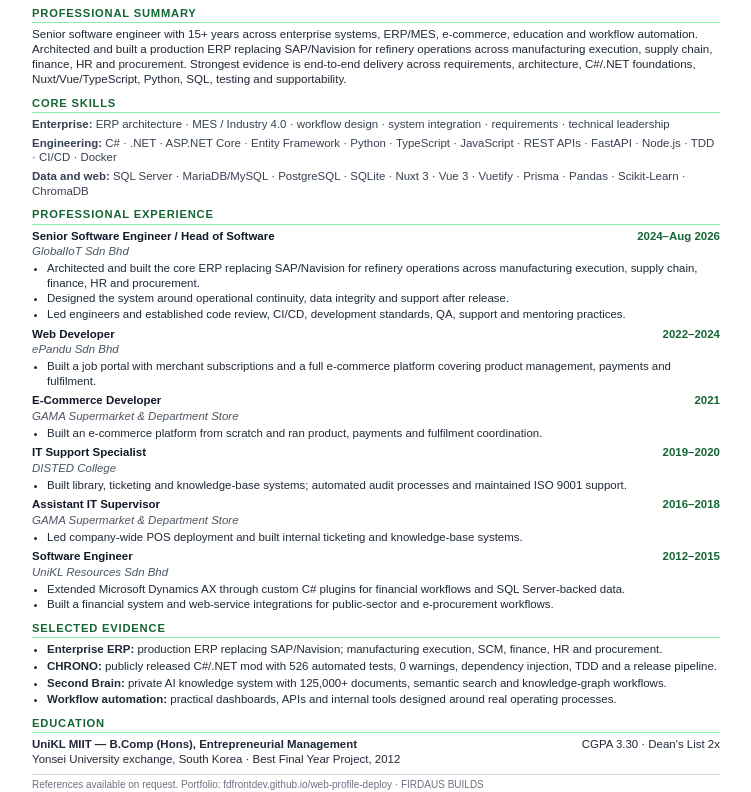
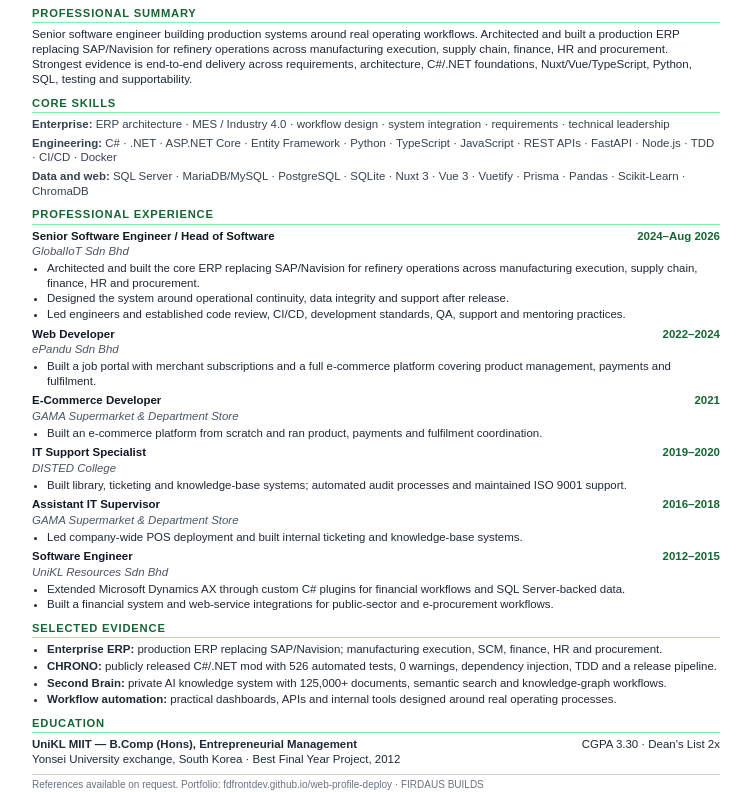
Before and after one commit to fdfrontdev/web-profile-deploy, a website: page resume-ats.html in a window 1280 px wide. Shown: the part 90-882 px from the top of the page, without its empty margins (264-1015 px from the left). Drawn offline with Linux system fonts and the light colour scheme.

Commit message:
docs(resume): sharpen senior engineering positioning

```diff
--- a/resume-ats.html
+++ b/resume-ats.html
@@ -41,7 +41,7 @@
 
   <section>
     <h2>Professional Summary</h2>
-    <p class="summary">Senior software engineer with 15+ years across enterprise systems, ERP/MES, e-commerce, education and workflow automation. Architected and built a production ERP replacing SAP/Navision for refinery operations across manufacturing execution, supply chain, finance, HR and procurement. Strongest evidence is end-to-end delivery across requirements, architecture, C#/.NET foundations, Nuxt/Vue/TypeScript, Python, SQL, testing and supportability.</p>
+    <p class="summary">Senior software engineer building production systems around real operating workflows. Architected and built a production ERP replacing SAP/Navision for refinery operations across manufacturing execution, supply chain, finance, HR and procurement. Strongest evidence is end-to-end delivery across requirements, architecture, C#/.NET foundations, Nuxt/Vue/TypeScript, Python, SQL, testing and supportability.</p>
   </section>
 
   <section>
```
Also changed, not shown: resume.html (+1 -1 lines), 2 other files.
